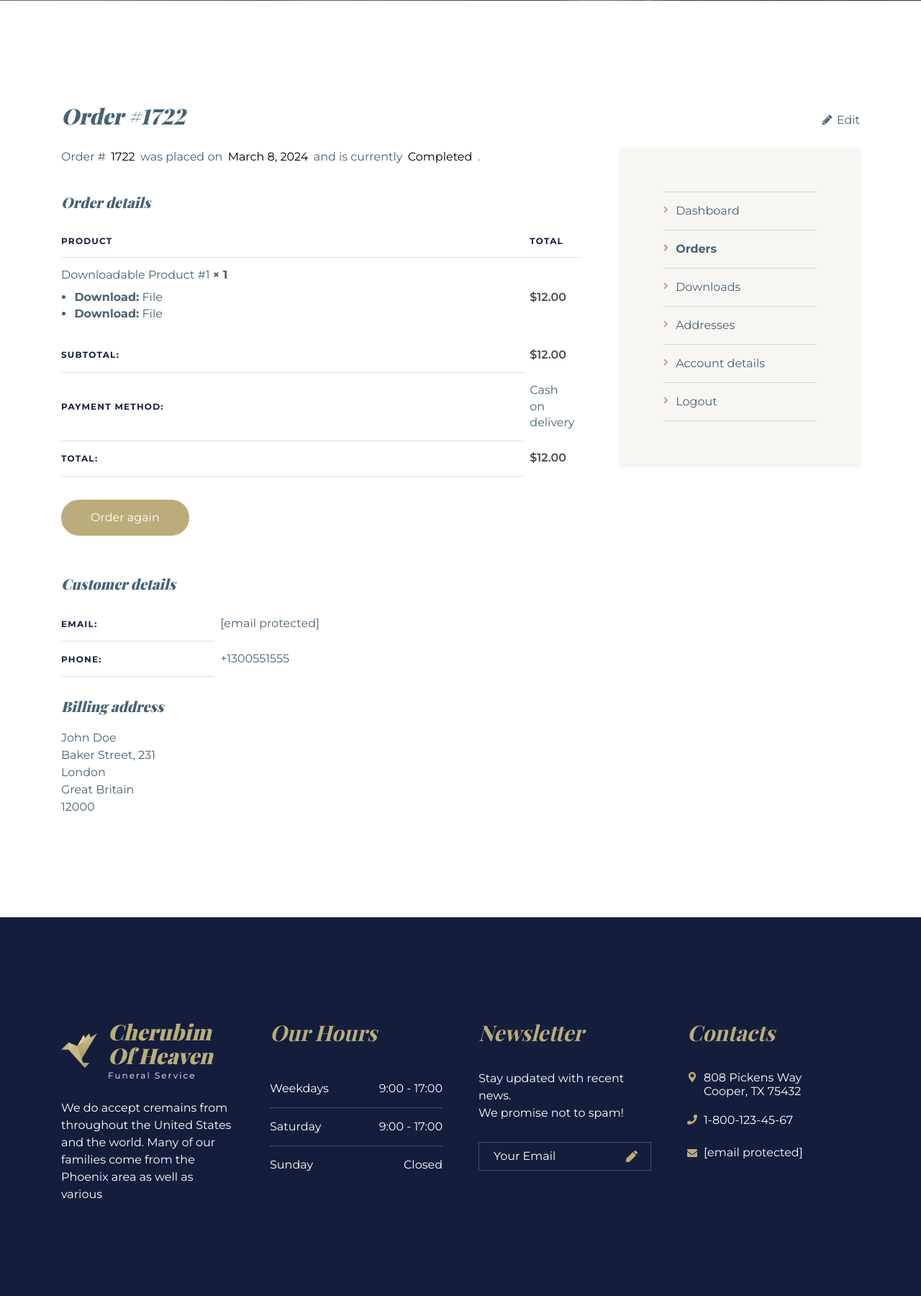
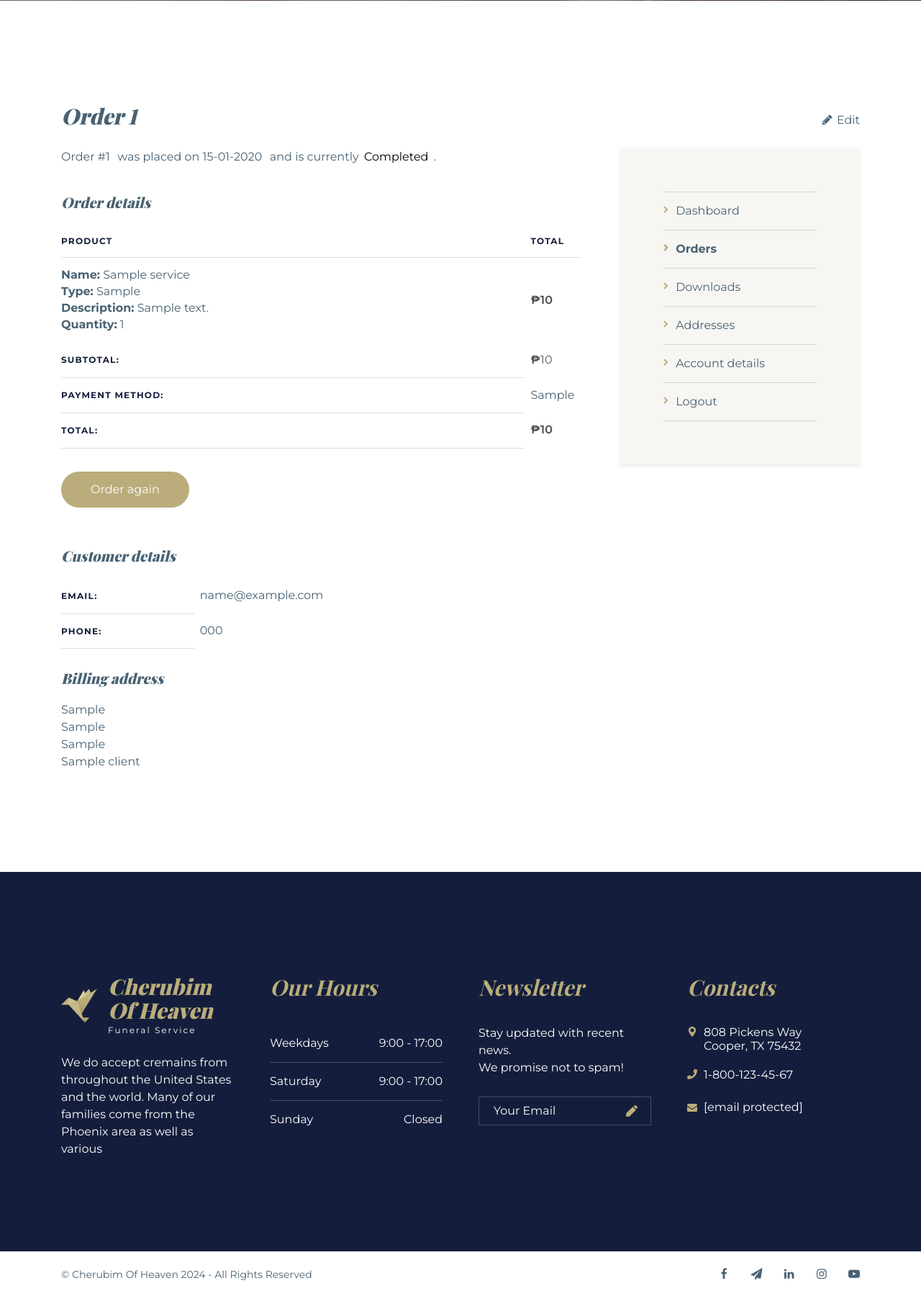
Before and after one commit to nikirumi/Cherubim-Of-Heaven, a PHP site: page /shop-account-order-single.php?id=1 in a window 1280 px wide. Shown: the part 406-2206 px from the top of the page at 72% size. After the commit the page ends 2184 px from the top, so only its background shows below. Run offline with PHP 8.4, Linux system fonts and the light colour scheme; the visitor is signed in with stand-in values (Sample User, id 1); tables that the repository leaves empty or names only in its code hold one stand-in row (values such as "Sample post"); some libraries are stand-ins or nearby versions; some web fonts are replaced.

Commit message:
single-order

```diff
--- a/shop-account-order-single.php
+++ b/shop-account-order-single.php
@@ -1,3 +1,70 @@
+<?php
+	include("connect.php");
+	$service_id = isset($_GET['id']) ? ($_GET['id']) : 0;
+
+	if ($service_id != 0) {
+		// Prepare the SQL query to fetch related records for the transaction
+		$stmt = $conn->prepare("SELECT t.Transaction_ID, t.Client_ID, t.Transaction_date, t.Total_amount, t.Payment_method, t.Payment_status, t.Retrieval_Method, t.General_Address,
+		                            c.Username, c.Fname, c.Lname, c.Contact_Number, c.Email_Address, c.Purok, c.Barangay, c.H_num, c.S_name,
+		                            sp.Service_ID, sp.Start_Datetime, sp.End_Datetime, sp.Service_status,
+		                            ms.Service_Name, ms.Service_Description, ms.Service_Price, ms.Service_Type
+		                        FROM transaction t
+		                        JOIN client c ON t.Client_ID = c.Client_ID
+		                        JOIN service_progress sp ON t.Transaction_ID = sp.Transaction_ID
+		                        JOIN MEMORIAL_SERVICES ms ON sp.Service_ID = ms.Service_ID
+		                        WHERE t.Transaction_ID = ?");
+
+		$stmt->bind_param("s", $service_id);
+		$stmt->execute();
+
+		$result = $stmt->get_result();
+
+		if ($result->num_rows > 0) {
+
+			$row = $result->fetch_assoc();
+
+			$totalAmount = (float)$row['Total_amount'];
+		    $servicePrice = (float)$row['Service_Price'];
+		    $numberOfOrder = $totalAmount / $servicePrice;
+
+			$transaction_date = new DateTime($row['Transaction_date']);
+			$formatted_date = $transaction_date->format('d-m-Y');
+			// echo "Transaction ID: " . $row['Transaction_ID'] . "<br>";
+			// echo "Client ID: " . $row['Client_ID'] . "<br>";
+			// echo "Client Name: " . $row['Fname'] . " " . $row['Lname'] . "<br>";
+			// echo "Contact Number: " . $row['Contact_Number'] . "<br>";
+			// echo "Email Address: " . $row['Email_Address'] . "<br>";
+			// echo "Barangay: " . $row['Barangay'] . "<br>";
+			// echo "Purok: " . $row['Purok'] . "<br>";
+			// echo "House Number: " . $row['H_num'] . "<br>";
+			// echo "Street Name: " . $row['S_name'] . "<br>";
+			// echo "Transaction Date: " . $formatted_date . "<br>";
+			// echo "Total Amount: " . $row['Total_amount'] . "<br>";
+			// echo "Payment Method: " . $row['Payment_method'] . "<br>";
+			// echo "Payment Status: " . $row['Payment_status'] . "<br>";
+			// echo "Retrieval Method: " . $row['Retrieval_Method'] . "<br>";
+			// echo "General Address: " . $row['General_Address'] . "<br>";
+
+
+			// echo "Service Name: " . $row['Service_Name'] . "<br>";
+			// echo "Service Description: " . $row['Service_Description'] . "<br>";
+			// echo "Service Price: " . $row['Service_Price'] . "<br>";
+			// echo "Service Type: " . $row['Service_Type'] . "<br>";
+			// echo "Service Status: " . $row['Service_status'] . "<br>";
+			// echo "Service Start Date: " . $row['Start_Datetime'] . "<br>";
+			// echo "Service End Date: " . $row['End_Datetime'] . "<br>";
+		} else {
+			echo "No transaction found for this ID.";
+		}
+
+
+		$stmt->close();
+	} else {
+		echo "Invalid Service ID.";
+	}
+?>
+
+
 <!DOCTYPE html>
 <html class="no-js">
 <head>
@@ -239,6 +306,8 @@
 									<li class="breadcrumb-item">
 										<a href="#">Shop</a>
 									</li>
+
+
 									<li class="breadcrumb-item active">
 										Shop Single Order
 									</li>
@@ -257,7 +326,12 @@
 						<main class="col-lg-12">
 							<article id="post-1708" class="post-1708 page type-page status-publish hentry">
 								<header class="entry-header mb-30">
-									<h1 class="entry-title">Order #1722</h1> <span class="edit-link">
+									<h1 class="entry-title"> Order
+										 <?php
+
+											 echo $service_id
+										 ?>
+									</h1> <span class="edit-link">
 										<a class="post-edit-link" href="#">Edit<span class="screen-reader-text"> "My account"</span>
 										</a>
 									</span>
@@ -290,12 +364,12 @@
 
 
 										<div class="woocommerce-MyAccount-content">
-											<p>Order #
-												<mark class="order-number">1722</mark>
-												was placed on
-												<mark class="order-date">March 8, 2024</mark>
+											<p>Order #<?php echo $service_id ?>
+												<mark class="order-number"></mark>
+												was placed on <?php echo $formatted_date ?>
+												<mark class="order-date"> </mark>
 												and is currently
-												<mark class="order-status">Completed</mark>
+												<mark class="order-status"><?php echo $row['Service_status']; ?></mark>
 												.
 											</p>
 
@@ -317,47 +391,47 @@
 														<tr class="woocommerce-table__line-item order_item">
 
 															<td class="woocommerce-table__product-name product-name">
-																<a href="shop-product-right.php">Downloadable Product #1</a>
-																<strong class="product-quantity">× 1</strong>
-																<ul class="wc-item-downloads">
-																	<li>
-																		<strong class="wc-item-download-label">Download:</strong>
-																		<a href="#">File</a>
-																	</li>
-																	<li>
-																		<strong class="wc-item-download-label">Download:</strong>
-																		<a href="#">File</a>
-																	</li>
-																</ul>
+
+
+
+																		<b>Name:</b> <?php echo "  " . $row['Service_Name'] . "<br>"?>
+
+																		<b>Type:</b> <?php echo "   " . $row['Service_Type'] . "<br>"  ?>
+
+																		<b>Description:</b> <?php echo "  " . $row['Service_Description'] . "<br>"  ?>
+
+																		<b>Quantity:</b> <?php echo "  " . $numberOfOrder . "<br>"  ?>
+
+
+
 															</td>
 
 															<td class="woocommerce-table__product-total product-total">
 																<span class="woocommerce-Price-amount amount">
-																	<span class="woocommerce-Price-currencySymbol">$</span>12.00
+																	<span class="woocommerce-Price-currencySymbol">₱</span><?php echo $row['Service_Price']  ?>
 																</span>
 															</td>
 
 														</tr>
 
 													</tbody>
-
 													<tfoot>
 														<tr>
 															<th scope="row">Subtotal:</th>
 															<td>
 																<span class="woocommerce-Price-amount amount">
-																	<span class="woocommerce-Price-currencySymbol">$</span>12.00</span>
+																	<span class="woocommerce-Price-currencySymbol">₱</span></span><?php echo $row['Total_amount']?></span>
 															</td>
 														</tr>
 														<tr>
 															<th scope="row">Payment method:</th>
-															<td>Cash on delivery</td>
+															<td><?php echo $row['Payment_method']  ?></td>
 														</tr>
 														<tr>
 															<th scope="row">Total:</th>
 															<td>
 																<span class="woocommerce-Price-amount amount">
-																	<span class="woocommerce-Price-currencySymbol">$</span>12.00</span>
+																	<span class="woocommerce-Price-currencySymbol">₱</span><?php echo $row['Total_amount']  ?>
 															</td>
 														</tr>
 													</tfoot>
@@ -380,12 +454,12 @@
 														<tbody>
 															<tr>
 																<th>Email:</th>
-																<td><a href="#" class="__cf_email__" data-cfemail="c2a3a6afabac82b6a7b1b6eca1adaf">[email&#160;protected]</a></td>
+																<td><?php echo $row['Email_Address']  ?></td>
 															</tr>
 
 															<tr>
 																<th>Phone:</th>
-																<td>+1300551555</td>
+																<td><?php echo $row['Contact_Number']  ?></td>
 															</tr>
 
 
@@ -396,7 +470,14 @@
 														<h6 class="woocommerce-column__title">Billing address</h6>
 
 														<address>
-															John Doe<br>Baker Street, 231<br>London<br>Great Britain<br>12000
+															<?php
+															echo  $row['Barangay'] . "<br>";
+															echo  $row['Purok'] . "<br>";
+															echo  $row['H_num'] . "<br>";
+															echo  $row['S_name'] . "<br>";
+															?>
+
+
 														</address>
 													</div>
 
--- a/shop-account-orders.php
+++ b/shop-account-orders.php
@@ -395,7 +395,6 @@
 											}
 											?>
 
-
 										</div>
 									</div>
 								</div><!-- .entry-content -->
```
